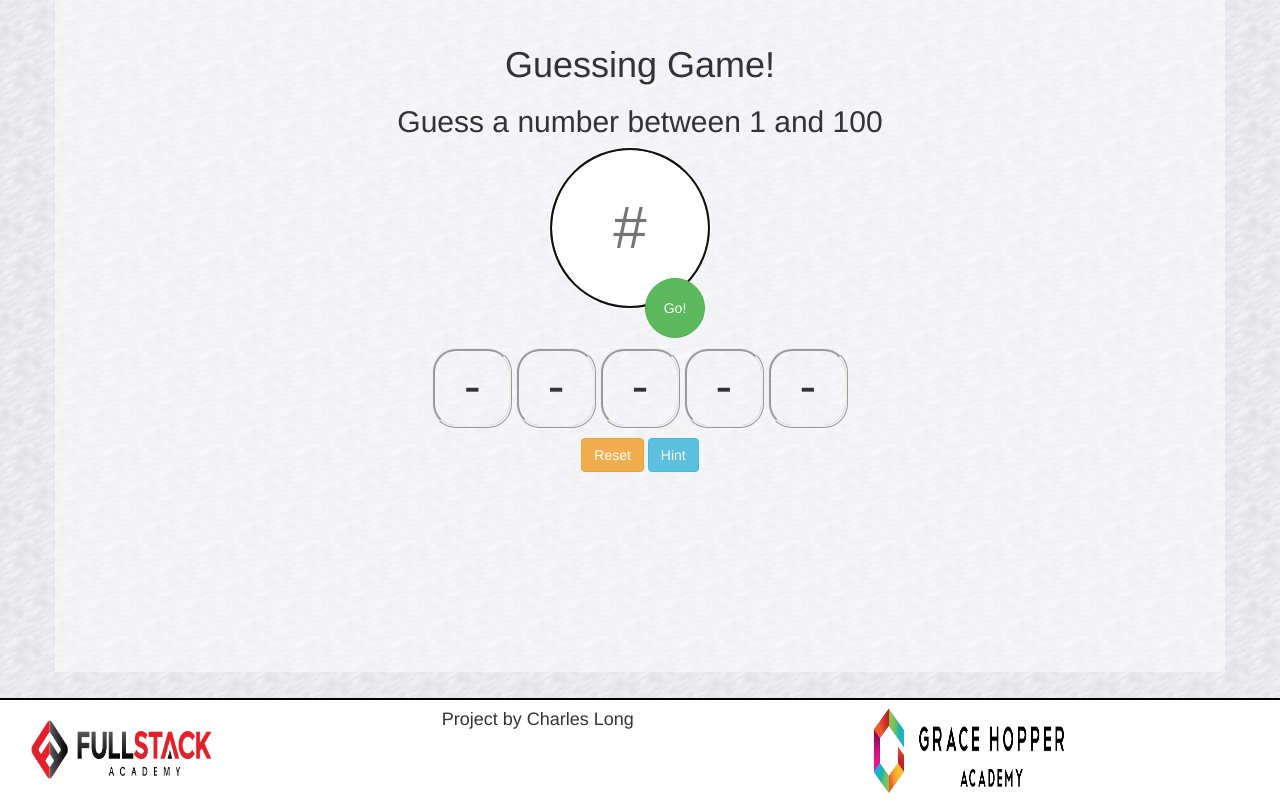
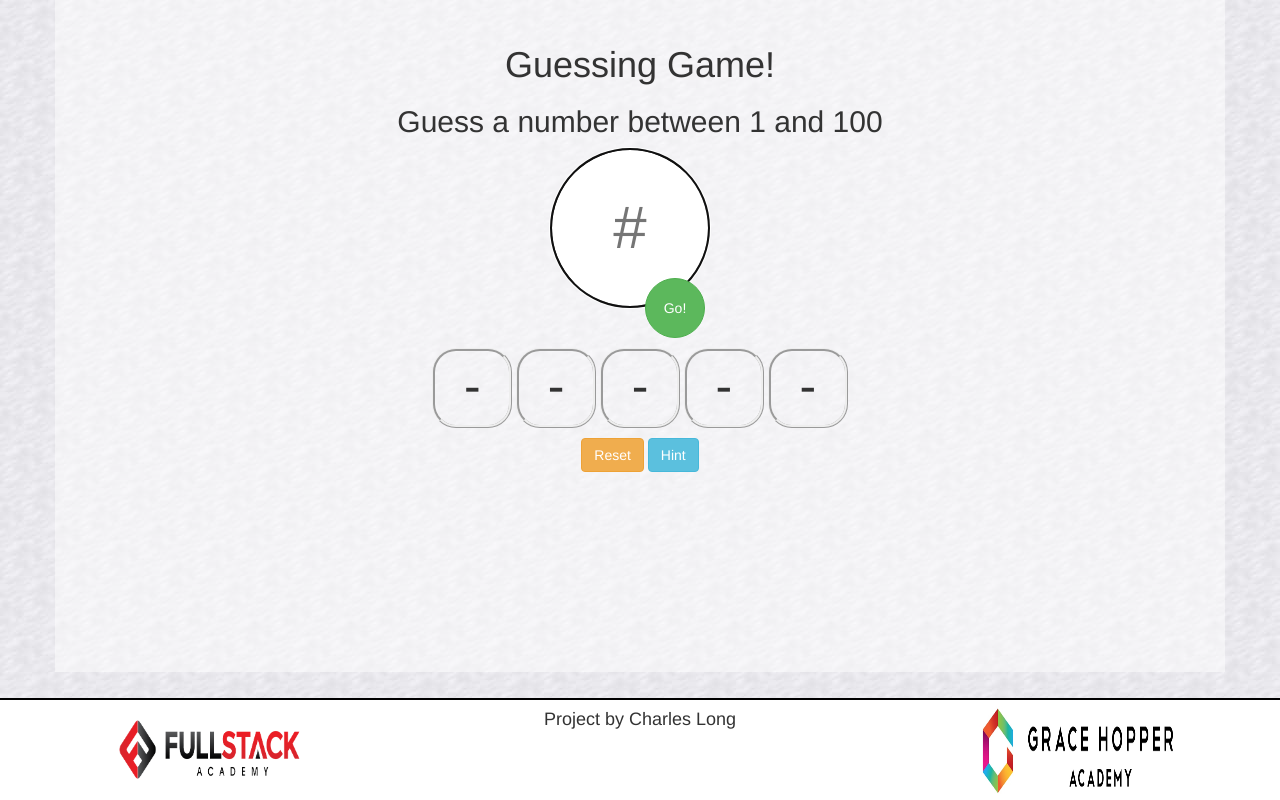
Before and after one commit to Charlesincharge43/GuessingGame, a plain HTML site: page index.html in a window 1280 px wide. Drawn offline with Linux system fonts and the light colour scheme.

Commit message:
guessinggamefinished3

```diff
--- a/index.html
+++ b/index.html
@@ -51,7 +51,7 @@
       </div>
 
 
-        <div id='footer' class='container'>
+        <div id='footer' class='center'>
           <div class='row'>
 
               <div class='col-sm-4'>
```
Also changed, not shown: index2.html (+1 -1 lines).
